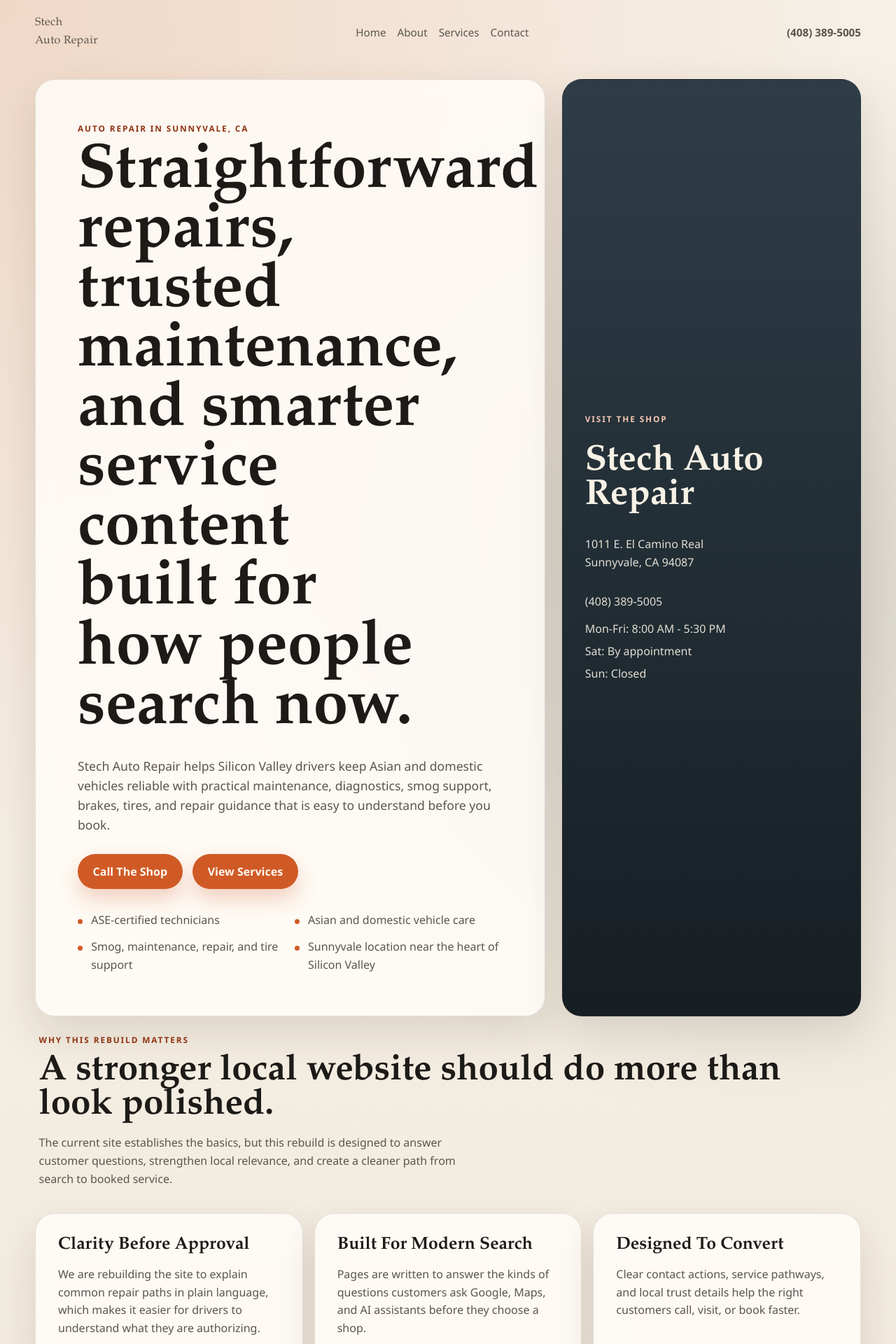
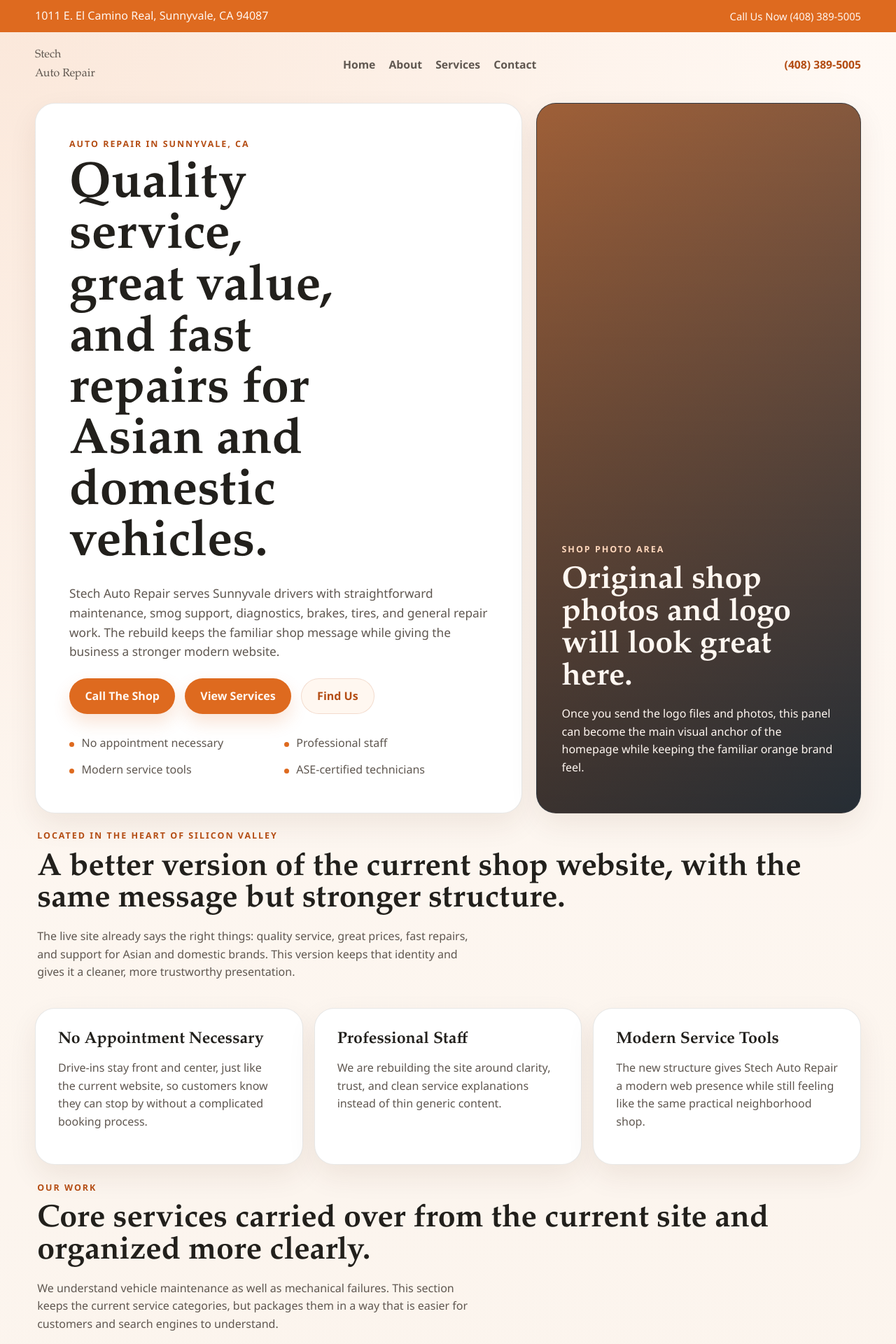
Before and after one commit to DietmarSZ/stechherman, a Next.js app: page / in a window 1280 px wide. Shown: the top 1920 px of the page at 70% size. Built offline with nearby package versions, Linux system fonts and the light colour scheme.

Commit message:
Refine homepage to match current Stech brand

```diff
--- a/src/app/globals.css
+++ b/src/app/globals.css
@@ -1,13 +1,15 @@
 :root {
-  --bg: #f4efe7;
-  --paper: rgba(255, 252, 247, 0.86);
-  --ink: #1d1b18;
-  --muted: #5b554d;
-  --accent: #d05a25;
-  --accent-deep: #8f3310;
-  --slate: #2f3d47;
-  --line: rgba(29, 27, 24, 0.12);
-  --shadow: 0 24px 60px rgba(53, 37, 18, 0.12);
+  --bg: #fbf5ef;
+  --surface: #ffffff;
+  --surface-soft: #fff7f0;
+  --ink: #22201c;
+  --muted: #5f5750;
+  --line: rgba(34, 32, 28, 0.1);
+  --accent: #de6a1f;
+  --accent-deep: #b44d14;
+  --accent-soft: #fff0e2;
+  --slate: #343e48;
+  --shadow: 0 16px 40px rgba(72, 43, 16, 0.08);
   --radius-lg: 28px;
   --radius-md: 20px;
   --radius-sm: 14px;
@@ -27,9 +29,8 @@ body {
   margin: 0;
   min-height: 100vh;
   background:
-    radial-gradient(circle at top left, rgba(208, 90, 37, 0.16), transparent 28%),
-    radial-gradient(circle at 85% 20%, rgba(47, 61, 71, 0.16), transparent 22%),
-    linear-gradient(180deg, #f6f0e6 0%, #efe6d7 100%);
+    radial-gradient(circle at top left, rgba(222, 106, 31, 0.12), transparent 26%),
+    linear-gradient(180deg, #fff9f4 0%, #f7eee4 100%);
   color: var(--ink);
   font-family: var(--sans);
 }
@@ -43,10 +44,36 @@ a {
   padding-bottom: 2rem;
 }
 
+.utility-bar {
+  background: var(--accent);
+  color: #fff7f1;
+}
+
+.utility-content,
+.site-header,
+.site-footer,
+main {
+  width: min(1180px, calc(100% - 2rem));
+  margin: 0 auto;
+}
+
+.utility-content {
+  min-height: 46px;
+  display: flex;
+  align-items: center;
+  justify-content: space-between;
+  gap: 1rem;
+  font-size: 0.92rem;
+}
+
+.utility-content p,
+.utility-content a {
+  margin: 0;
+  color: #fff7f1;
+}
+
 .site-header,
 .site-footer {
-  width: min(1180px, calc(100% - 2rem));
-  margin: 0 auto;
   display: flex;
   align-items: center;
   justify-content: space-between;
@@ -54,103 +81,106 @@ a {
 }
 
 .site-header {
-  padding: 1.25rem 0 0.35rem;
+  padding: 1.25rem 0;
 }
 
 .brand-mark {
   display: inline-flex;
   flex-direction: column;
+  gap: 0.1rem;
   font-family: var(--serif);
-  font-size: 1.2rem;
-  line-height: 0.92;
-  letter-spacing: 0.02em;
+  font-size: 1.3rem;
+  line-height: 0.95;
+  color: var(--accent-deep);
 }
 
 .site-nav,
 .footer-links {
   display: flex;
   flex-wrap: wrap;
-  gap: 1rem;
+  gap: 1.2rem;
 }
 
 .site-nav a,
 .footer-links a,
 .header-phone {
-  font-size: 0.95rem;
   color: var(--muted);
+  font-size: 0.98rem;
+  font-weight: 600;
 }
 
 .header-phone {
-  font-weight: 700;
+  color: var(--accent-deep);
 }
 
 main {
-  width: min(1180px, calc(100% - 2rem));
-  margin: 0 auto;
-  padding: 1.25rem 0 4rem;
+  padding: 0.5rem 0 4rem;
 }
 
-.page-shell {
+.page-shell,
+.inner-page,
+.section {
   display: grid;
-  gap: 1.5rem;
-}
-
-.hero,
-.section,
-.inner-hero,
-.contact-grid {
-  position: relative;
+  gap: 1.4rem;
 }
 
 .hero {
   display: grid;
-  grid-template-columns: minmax(0, 1.45fr) minmax(280px, 0.85fr);
-  gap: 1.5rem;
+  grid-template-columns: minmax(0, 1.2fr) minmax(310px, 0.8fr);
+  gap: 1.3rem;
   align-items: stretch;
-  padding-top: 1rem;
 }
 
 .hero-copy,
 .hero-card,
 .panel,
-.inner-hero,
-.service-card {
-  background: var(--paper);
+.service-card,
+.faq-item,
+.offer-card,
+.inner-hero {
+  background: var(--surface);
   border: 1px solid var(--line);
   border-radius: var(--radius-lg);
   box-shadow: var(--shadow);
-  backdrop-filter: blur(12px);
 }
 
 .hero-copy {
-  padding: 3.75rem;
+  padding: 3rem;
 }
 
 .hero-card {
-  padding: 2rem;
+  overflow: hidden;
   background:
-    linear-gradient(180deg, rgba(47, 61, 71, 0.96), rgba(22, 30, 35, 0.98)),
+    linear-gradient(180deg, rgba(222, 106, 31, 0.12), rgba(52, 62, 72, 0.95)),
     var(--slate);
-  color: #f7f1e6;
+  color: #fff7f1;
+  min-height: 520px;
+}
+
+.hero-photo-placeholder {
+  height: 100%;
   display: flex;
   flex-direction: column;
-  gap: 1rem;
-  justify-content: center;
+  justify-content: end;
+  padding: 2.2rem;
+  background:
+    linear-gradient(180deg, rgba(255, 255, 255, 0.04), rgba(0, 0, 0, 0.28)),
+    linear-gradient(135deg, rgba(222, 106, 31, 0.55), rgba(52, 62, 72, 0.2));
 }
 
 .eyebrow,
 .card-label,
 .service-kicker {
-  margin: 0 0 0.75rem;
+  margin: 0 0 0.85rem;
   text-transform: uppercase;
   letter-spacing: 0.16em;
-  font-size: 0.74rem;
-  font-weight: 700;
+  font-size: 0.78rem;
+  font-weight: 800;
   color: var(--accent-deep);
 }
 
 .hero-card .card-label {
-  color: #f5c7b3;
+  color: #ffd7bc;
 }
 
 h1,
@@ -158,21 +188,20 @@ h2,
 h3 {
   margin: 0;
   font-family: var(--serif);
-  line-height: 0.95;
+  line-height: 1.02;
 }
 
 h1 {
-  font-size: clamp(3rem, 7vw, 5.8rem);
+  font-size: clamp(2.8rem, 5.6vw, 4.6rem);
   max-width: 11ch;
 }
 
 h2 {
-  font-size: clamp(2rem, 4vw, 3.2rem);
+  font-size: clamp(1.8rem, 3.5vw, 3rem);
 }
 
 h3 {
-  font-size: 1.55rem;
-  line-height: 1.05;
+  font-size: 1.45rem;
 }
 
 p,
@@ -183,23 +212,22 @@ span {
   font-size: 1rem;
 }
 
-.hero-card p,
-.hero-card a,
-.hero-card span {
-  color: rgba(247, 241, 230, 0.9);
+.hero-card h2,
+.hero-card p {
+  color: #fff7f1;
 }
 
 .lede {
-  max-width: 60ch;
-  margin: 1.5rem 0 0;
-  font-size: 1.1rem;
+  margin: 1.25rem 0 0;
+  max-width: 64ch;
+  font-size: 1.08rem;
 }
 
 .cta-row {
   display: flex;
   flex-wrap: wrap;
-  gap: 0.9rem;
-  margin-top: 1.75rem;
+  gap: 0.85rem;
+  margin-top: 1.5rem;
 }
 
 .button {
@@ -207,13 +235,13 @@ span {
   align-items: center;
   justify-content: center;
   min-height: 48px;
-  padding: 0.85rem 1.35rem;
+  padding: 0.85rem 1.4rem;
   border-radius: 999px;
   font-weight: 700;
   transition:
     transform 160ms ease,
     box-shadow 160ms ease,
-    background-color 160ms ease;
+    border-color 160ms ease;
 }
 
 .button:hover {
@@ -222,19 +250,19 @@ span {
 
 .button-primary {
   background: var(--accent);
-  color: #fff7f1;
-  box-shadow: 0 14px 28px rgba(208, 90, 37, 0.26);
+  color: #fff8f2;
+  box-shadow: 0 12px 24px rgba(222, 106, 31, 0.18);
 }
 
 .button-secondary {
-  border: 1px solid rgba(29, 27, 24, 0.14);
-  background: rgba(255, 255, 255, 0.42);
+  background: var(--surface-soft);
+  border: 1px solid rgba(180, 77, 20, 0.16);
+  color: var(--accent-deep);
 }
 
 .signal-list,
 .check-list,
 .service-card ul,
-.faq-list,
 .hours {
   margin: 0;
   padding: 0;
@@ -244,15 +272,15 @@ span {
 .signal-list {
   display: grid;
   grid-template-columns: repeat(2, minmax(0, 1fr));
-  gap: 0.8rem;
-  margin-top: 2rem;
+  gap: 0.8rem 1rem;
+  margin-top: 1.8rem;
 }
 
 .signal-list li,
 .check-list li,
 .service-card li {
   position: relative;
-  padding-left: 1.2rem;
+  padding-left: 1.1rem;
 }
 
 .signal-list li::before,
@@ -261,30 +289,27 @@ span {
   content: "";
   position: absolute;
   left: 0;
-  top: 0.7rem;
+  top: 0.68rem;
   width: 0.45rem;
   height: 0.45rem;
   border-radius: 999px;
   background: var(--accent);
 }
 
-.section {
-  display: grid;
-  gap: 1.25rem;
-}
-
 .section-heading {
-  padding: 0 0.35rem;
+  padding: 0 0.2rem;
 }
 
 .section-heading p {
-  max-width: 66ch;
+  max-width: 70ch;
 }
 
 .three-up,
 .service-grid,
 .faq-list,
-.contact-grid {
+.contact-grid,
+.split,
+.offer-grid {
   display: grid;
   gap: 1rem;
 }
@@ -297,10 +322,8 @@ span {
   grid-template-columns: repeat(2, minmax(0, 1fr));
 }
 
-.faq-list {
-  grid-template-columns: repeat(2, minmax(0, 1fr));
-}
-
+.faq-list,
+.offer-grid,
 .contact-grid,
 .split {
   grid-template-columns: repeat(2, minmax(0, 1fr));
@@ -308,42 +331,42 @@ span {
 
 .panel,
 .service-card,
+.faq-item,
+.offer-card,
 .inner-hero {
   padding: 2rem;
 }
 
-.contrast .service-card:nth-child(odd),
-.panel-accent {
-  background:
-    linear-gradient(180deg, rgba(208, 90, 37, 0.08), rgba(255, 255, 255, 0.7)),
-    var(--paper);
+.contrast .service-card,
+.panel-accent,
+.offer-card {
+  background: var(--surface-soft);
 }
 
-.panel-large {
-  padding: 2.4rem;
+.offer-price {
+  color: var(--accent-deep);
+  font-size: 2rem;
+  font-family: var(--serif);
+  margin: 0.4rem 0 0.5rem;
 }
 
 .faq-item h3,
 .service-card h3,
-.service-card h2 {
+.service-card h2,
+.offer-card h3 {
   margin-bottom: 0.75rem;
 }
 
-.inner-page {
-  display: grid;
-  gap: 1.25rem;
+.inner-hero {
+  padding: 2.8rem;
 }
 
-.inner-hero {
-  padding: 3rem;
-}
-
-.final-cta {
-  padding: 1rem 0 0;
-  display: flex;
-  justify-content: space-between;
-  align-items: end;
-  gap: 1rem;
+.cta-banner {
+  align-items: center;
+  background: linear-gradient(135deg, rgba(222, 106, 31, 0.1), rgba(255, 255, 255, 0.8));
+  border-radius: var(--radius-lg);
+  border: 1px solid rgba(180, 77, 20, 0.12);
+  padding: 2rem;
 }
 
 .hours {
@@ -353,8 +376,8 @@ span {
 
 .site-footer {
   margin-top: 1rem;
+  padding-top: 1rem;
   padding-bottom: 1rem;
-  padding-top: 1rem;
   border-top: 1px solid var(--line);
 }
 
@@ -365,51 +388,52 @@ span {
   .faq-list,
   .contact-grid,
   .split,
-  .final-cta {
+  .offer-grid,
+  .cta-banner {
     grid-template-columns: 1fr;
+  }
+
+  .site-header,
+  .site-footer,
+  .utility-content {
+    flex-direction: column;
+    align-items: flex-start;
   }
 
   .hero-copy,
   .inner-hero {
-    padding: 2.4rem;
-  }
-
-  h1 {
-    max-width: 100%;
+    padding: 2.2rem;
   }
 
   .signal-list {
     grid-template-columns: 1fr;
   }
-
-  .site-header,
-  .site-footer {
-    flex-direction: column;
-    align-items: flex-start;
-  }
 }
 
 @media (max-width: 640px) {
+  .utility-content,
+  .site-header,
+  .site-footer,
   main {
     width: min(100% - 1rem, 1180px);
-    padding-bottom: 3rem;
   }
 
   .hero-copy,
-  .hero-card,
+  .hero-photo-placeholder,
   .panel,
   .service-card,
+  .faq-item,
+  .offer-card,
   .inner-hero {
-    padding: 1.5rem;
-    border-radius: 22px;
+    padding: 1.4rem;
   }
 
   h1 {
-    font-size: clamp(2.4rem, 16vw, 4rem);
+    font-size: clamp(2.4rem, 13vw, 3.6rem);
   }
 
   h2 {
-    font-size: clamp(1.8rem, 10vw, 2.5rem);
+    font-size: clamp(1.7rem, 8vw, 2.4rem);
   }
 
   .button {
--- a/src/app/layout.tsx
+++ b/src/app/layout.tsx
@@ -40,6 +40,12 @@ export default function RootLayout({
     <html lang="en">
       <body>
         <div className="site-frame">
+          <div className="utility-bar">
+            <div className="utility-content">
+              <p>{site.address.streetAddress}, {site.address.addressLocality}, {site.address.addressRegion} {site.address.postalCode}</p>
+              <a href={site.phoneHref}>Call Us Now {site.phone}</a>
+            </div>
+          </div>
           <header className="site-header">
             <Link className="brand-mark" href="/">
               <span>Stech</span>
--- a/src/app/page.tsx
+++ b/src/app/page.tsx
@@ -1,28 +1,21 @@
 import Link from "next/link";
 import { getBusinessSchema, getFaqSchema, site } from "@/lib/site";
 
-const signals = [
-  "ASE-certified technicians",
-  "Asian and domestic vehicle care",
-  "Smog, maintenance, repair, and tire support",
-  "Sunnyvale location near the heart of Silicon Valley",
-];
-
 const proofPoints = [
   {
-    title: "Clarity Before Approval",
+    title: "No Appointment Necessary",
     description:
-      "We are rebuilding the site to explain common repair paths in plain language, which makes it easier for drivers to understand what they are authorizing.",
+      "Drive-ins stay front and center, just like the current website, so customers know they can stop by without a complicated booking process.",
   },
   {
-    title: "Built For Modern Search",
+    title: "Professional Staff",
     description:
-      "Pages are written to answer the kinds of questions customers ask Google, Maps, and AI assistants before they choose a shop.",
+      "We are rebuilding the site around clarity, trust, and clean service explanations instead of thin generic content.",
   },
   {
-    title: "Designed To Convert",
+    title: "Modern Service Tools",
     description:
-      "Clear contact actions, service pathways, and local trust details help the right customers call, visit, or book faster.",
+      "The new structure gives Stech Auto Repair a modern web presence while still feeling like the same practical neighborhood shop.",
   },
 ];
 
@@ -52,39 +45,37 @@ export default function HomePage() {
                 {cta.label}
               </Link>
             ))}
+            <Link className="button button-secondary" href="/contact">
+              Find Us
+            </Link>
           </div>
           <ul className="signal-list">
-            {signals.map((signal) => (
+            {site.heroPoints.map((signal) => (
               <li key={signal}>{signal}</li>
             ))}
           </ul>
         </div>
 
         <aside className="hero-card">
-          <p className="card-label">Visit The Shop</p>
-          <h2>{site.name}</h2>
-          <p>
-            {site.address.streetAddress}
-            <br />
-            {site.address.addressLocality}, {site.address.addressRegion} {site.address.postalCode}
-          </p>
-          <a href={site.phoneHref}>{site.phone}</a>
-          <div className="hours">
-            {site.hours.map((line) => (
-              <span key={line}>{line}</span>
-            ))}
+          <div className="hero-photo-placeholder">
+            <p className="card-label">Shop Photo Area</p>
+            <h2>Original shop photos and logo will look great here.</h2>
+            <p>
+              Once you send the logo files and photos, this panel can become the main visual anchor of
+              the homepage while keeping the familiar orange brand feel.
+            </p>
           </div>
         </aside>
       </section>
 
       <section className="section">
         <div className="section-heading">
-          <p className="eyebrow">Why This Rebuild Matters</p>
-          <h2>A stronger local website should do more than look polished.</h2>
+          <p className="eyebrow">Located In The Heart Of Silicon Valley</p>
+          <h2>A better version of the current shop website, with the same message but stronger structure.</h2>
           <p>
-            The current site establishes the basics, but this rebuild is designed to answer customer
-            questions, strengthen local relevance, and create a cleaner path from search to booked
-            service.
+            The live site already says the right things: quality service, great prices, fast repairs,
+            and support for Asian and domestic brands. This version keeps that identity and gives it a
+            cleaner, more trustworthy presentation.
           </p>
         </div>
         <div className="three-up">
@@ -99,17 +90,18 @@ export default function HomePage() {
 
       <section className="section contrast">
         <div className="section-heading">
-          <p className="eyebrow">Service Paths</p>
-          <h2>Core repair categories with room to grow into dedicated landing pages.</h2>
+          <p className="eyebrow">Our Work</p>
+          <h2>Core services carried over from the current site and organized more clearly.</h2>
           <p>
-            We are starting with the service pillars already visible on the live site, then expanding
-            them into more searchable, more useful content for real customer intent.
+            We understand vehicle maintenance as well as mechanical failures. This section keeps the
+            current service categories, but packages them in a way that is easier for customers and
+            search engines to understand.
           </p>
         </div>
         <div className="service-grid">
           {site.services.map((service) => (
             <article key={service.slug} className="service-card">
-              <p className="service-kicker">/{service.slug}</p>
+              <p className="service-kicker">Service</p>
               <h3>{service.title}</h3>
               <p>{service.summary}</p>
               <ul>
@@ -124,21 +116,21 @@ export default function HomePage() {
 
       <section className="section split">
         <article className="panel panel-large">
-          <p className="eyebrow">Local Trust</p>
-          <h2>Built around the details people look for before they hand over their keys.</h2>
+          <p className="eyebrow">Shop Confidence</p>
+          <h2>Customers should immediately see what makes the shop easy to trust.</h2>
           <p>
-            This first version highlights your Sunnyvale location, the types of vehicles you service,
-            the practical benefits of your shop, and the value of having a site that clearly explains
-            maintenance, diagnostics, and repair work.
+            The current site mentions drive-ins, ASE-certified technicians, modern tools, and a
+            comfortable waiting room. Those are exactly the kinds of trust signals we can keep and
+            improve with real photos, updated details, and stronger content.
           </p>
         </article>
         <article className="panel panel-accent">
-          <p className="eyebrow">Next Content Layer</p>
-          <h2>What we can add as soon as your photos and shop details are ready.</h2>
+          <p className="eyebrow">What Comes Next</p>
+          <h2>As soon as you send images and logos, we can make this feel like the real brand.</h2>
           <ul className="check-list">
-            <li>Original photography galleries and shop atmosphere</li>
-            <li>Brand-specific service pages</li>
-            <li>Coupons and specials that stay current</li>
+            <li>Original photography galleries and exterior or interior shop shots</li>
+            <li>Primary and alternate logo lockups</li>
+            <li>Updated coupons and specials with current dates</li>
             <li>Reviews, FAQs, and neighborhood-specific location content</li>
           </ul>
         </article>
@@ -146,8 +138,25 @@ export default function HomePage() {
 
       <section className="section">
         <div className="section-heading">
+          <p className="eyebrow">Current Specials</p>
+          <h2>We can preserve the offers section without carrying over expired dates.</h2>
+        </div>
+        <div className="offer-grid">
+          {site.offers.map((offer) => (
+            <article key={offer.title} className="offer-card">
+              <p className="service-kicker">Offer</p>
+              <h3>{offer.title}</h3>
+              <p className="offer-price">{offer.price}</p>
+              <p>{offer.description}</p>
+            </article>
+          ))}
+        </div>
+      </section>
+
+      <section className="section">
+        <div className="section-heading">
           <p className="eyebrow">Common Questions</p>
-          <h2>Answer-friendly content that can support both AI search and traditional SEO.</h2>
+          <h2>Answer-friendly content that supports both AI search and practical customer questions.</h2>
         </div>
         <div className="faq-list">
           {site.faqs.map((faq) => (
@@ -159,14 +168,14 @@ export default function HomePage() {
         </div>
       </section>
 
-      <section className="section final-cta">
+      <section className="section final-cta cta-banner">
         <div>
-          <p className="eyebrow">Ready To Keep Building</p>
-          <h2>This is the foundation for the full custom Stech Auto Repair rebuild.</h2>
+          <p className="eyebrow">Drive In Or Call Now</p>
+          <h2>No appointment necessary. Book by phone today or stop by the shop.</h2>
         </div>
         <div className="cta-row">
-          <Link className="button button-primary" href="/services">
-            Explore Service Overview
+          <Link className="button button-primary" href={site.phoneHref}>
+            Call {site.phone}
           </Link>
           <Link className="button button-secondary" href="/contact">
             View Contact Details
--- a/src/lib/site.ts
+++ b/src/lib/site.ts
@@ -18,13 +18,19 @@ export const site = {
   serviceArea: ["Sunnyvale", "Santa Clara", "Mountain View", "Cupertino", "San Jose"],
   hero: {
     eyebrow: "Auto Repair In Sunnyvale, CA",
-    title: "Straightforward repairs, trusted maintenance, and smarter service content built for how people search now.",
+    title: "Quality service, great value, and fast repairs for Asian and domestic vehicles.",
     description:
-      "Stech Auto Repair helps Silicon Valley drivers keep Asian and domestic vehicles reliable with practical maintenance, diagnostics, smog support, brakes, tires, and repair guidance that is easy to understand before you book.",
+      "Stech Auto Repair serves Sunnyvale drivers with straightforward maintenance, smog support, diagnostics, brakes, tires, and general repair work. The rebuild keeps the familiar shop message while giving the business a stronger modern website.",
   },
   primaryCtas: [
     { label: "Call The Shop", href: "tel:+14083895005" },
     { label: "View Services", href: "/services" },
+  ],
+  heroPoints: [
+    "No appointment necessary",
+    "Professional staff",
+    "Modern service tools",
+    "ASE-certified technicians",
   ],
   services: [
     {
@@ -78,6 +84,18 @@ export const site = {
         "Answer Engine Optimization helps the shop appear in AI-assisted search and rich results by using clearer service explanations, structured data, local entity signals, and concise answers to customer questions.",
     },
   ],
+  offers: [
+    {
+      title: "Synthetic Oil Change Plus",
+      price: "$79.95",
+      description: "Includes tire rotation, a multi-point inspection, and a cleaner offer presentation we can keep updated.",
+    },
+    {
+      title: "Introductory Service Offer",
+      price: "20% Off",
+      description: "A cleaner version of the current new-customer promotion, ready for updated terms and valid dates.",
+    },
+  ],
 };
 
 export function getBusinessSchema() {
```
